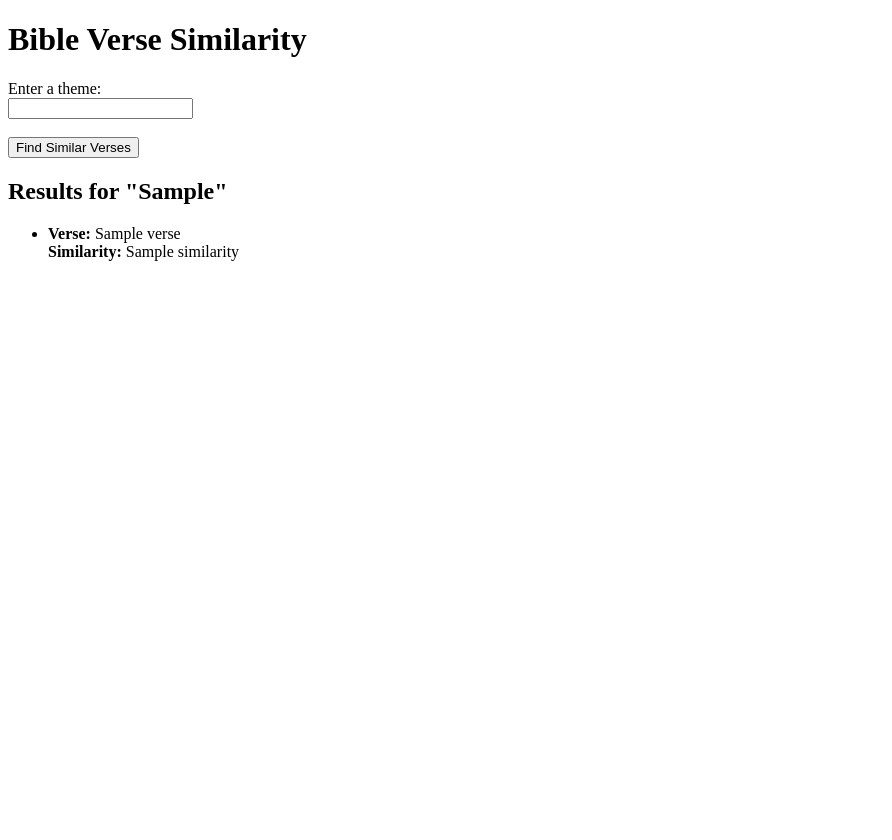
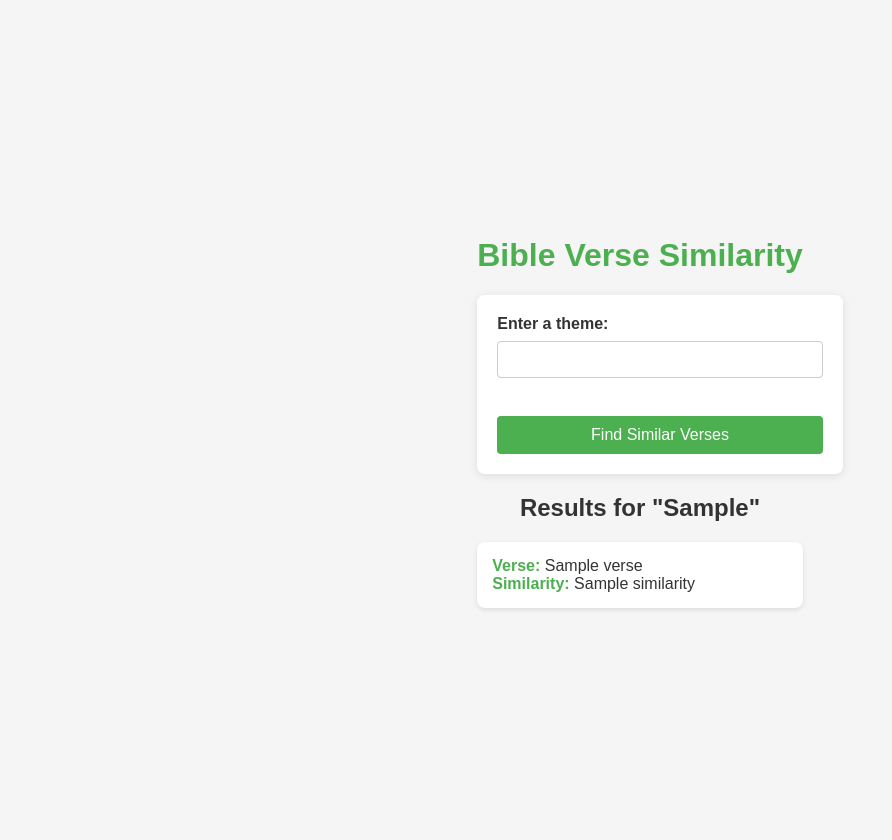
Before and after one commit to Namit2111/bible-verse-finder, a Flask app: template templates/index.html in a window 1280 px wide. Shown: the whole page, without its empty margins (0-892 px from the left). Before the commit the page ends 261 px from the top, so only its background shows below. Run offline with Flask 3, Linux system fonts and the light colour scheme; the template is opened without the code that fills it: most values are stand-ins (such as "Sample title", 1, 10 or a date in 2020); parts of the project's set-up code (start-up, migrations or seed data) failed here and were passed over.

Commit message:
added css

```diff
--- a/templates/index.html
+++ b/templates/index.html
@@ -4,8 +4,90 @@
     <meta charset="UTF-8">
     <meta name="viewport" content="width=device-width, initial-scale=1.0">
     <title>Bible Verse Similarity</title>
+    <style>
+        body {
+            font-family: Arial, sans-serif;
+            background-color: #f5f5f5;
+            color: #333;
+            margin: 0;
+            padding: 20px;
+            display: flex;
+            justify-content: center;
+            align-items: center;
+            height: 100vh;
+        }
+
+        h1 {
+            color: #4CAF50;
+            font-size: 2em;
+            text-align: center;
+        }
+
+        form {
+            background-color: #fff;
+            padding: 20px;
+            border-radius: 8px;
+            box-shadow: 0 2px 10px rgba(0, 0, 0, 0.1);
+            max-width: 400px;
+            width: 100%;
+        }
+
+        label {
+            font-weight: bold;
+        }
+
+        input[type="text"] {
+            width: 100%;
+            padding: 10px;
+            margin-top: 8px;
+            margin-bottom: 20px;
+            border: 1px solid #ccc;
+            border-radius: 4px;
+            box-sizing: border-box;
+        }
+
+        input[type="submit"] {
+            background-color: #4CAF50;
+            color: white;
+            padding: 10px 15px;
+            border: none;
+            border-radius: 4px;
+            cursor: pointer;
+            font-size: 1em;
+            width: 100%;
+        }
+
+        input[type="submit"]:hover {
+            background-color: #45a049;
+        }
+
+        h2 {
+            color: #333;
+            font-size: 1.5em;
+            margin-top: 20px;
+            text-align: center;
+        }
+
+        ul {
+            list-style-type: none;
+            padding: 0;
+        }
+
+        li {
+            background-color: #fff;
+            margin-bottom: 15px;
+            padding: 15px;
+            border-radius: 8px;
+            box-shadow: 0 2px 5px rgba(0, 0, 0, 0.1);
+        }
+
+        li strong {
+            color: #4CAF50;
+        }
+    </style>
 </head>
 <body>
+    <div>
         <h1>Bible Verse Similarity</h1>
         <form method="POST">
             <label for="user_input">Enter a theme:</label><br>
@@ -21,5 +103,6 @@
                 {% endfor %}
             </ul>
         {% endif %}
+    </div>
 </body>
 </html>
```
Lines whose indentation alone changed are shown as unchanged.
